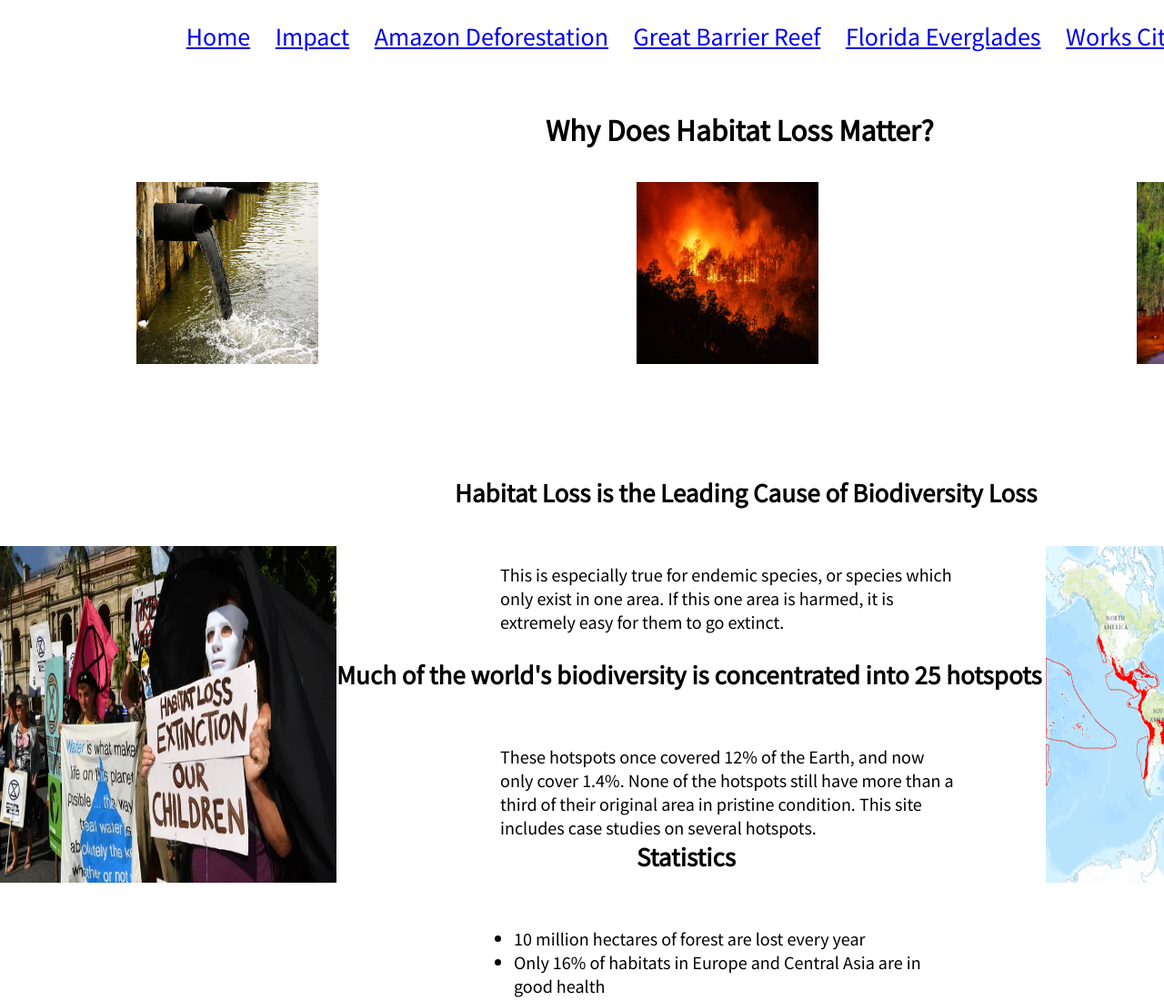
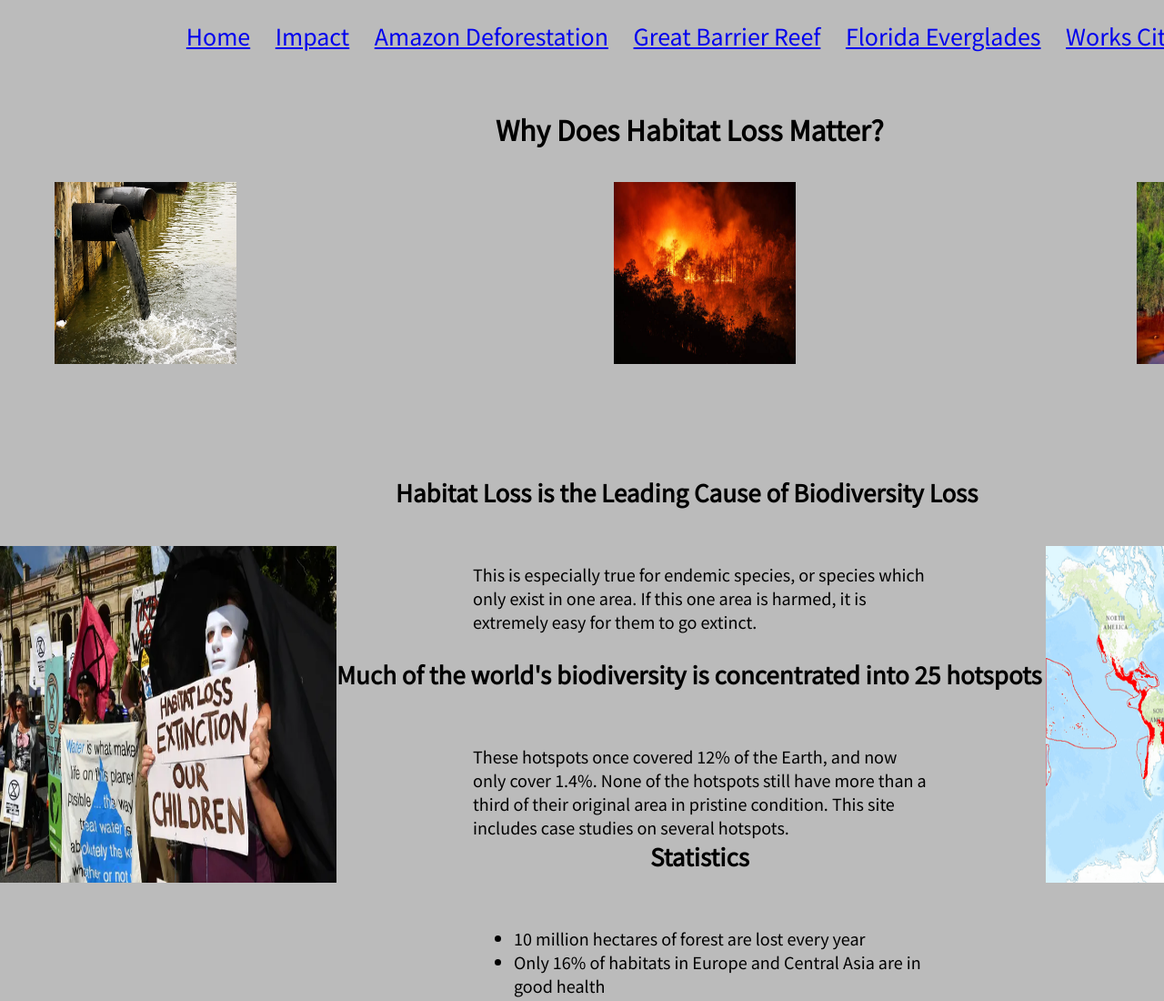
Before and after one commit to TimGoggin/EnviroArtistBook, a plain HTML site: page impact.html in a window 1280 px wide. Shown: the top 1100 px of the page at 91% size. Drawn offline with Linux system fonts and the light colour scheme.

Commit message:
color and initial adjustments to impact page

```diff
--- a/impactstyle.css
+++ b/impactstyle.css
@@ -3,6 +3,7 @@
 body {
     font-family: 'Noto Sans SC', sans-serif;
     font-size: 25px;
+    background-color: #BBBBBB;
 }
 
 /**classes**/
@@ -16,15 +17,15 @@ body {
     height: 35px;
     margin: 0 auto;
     padding : 0;
-    background-color :white;
+    background-color :#BBBBBB;
     text-align : center;
 
 }
 
 .navbar li {
     width: 300 px;
-    background-color: white;
-    border: 1px solid white;
+    background-color: #BBBBBB;
+    border: 1px solid #BBBBBB;
     padding: 10px;
     display: inline-block;
     line-height: 40px;
@@ -78,26 +79,26 @@ body {
 /** ids **/
 
 #impact{
-    left: 600px;
+    left: 545px;
     top:100px;
 }
 
 #thailand{
-    left: 700px;
+    left: 675px;
     top: 200px;
     width: 200px;
     height: 200px;
 }
 
 #subheading1{
-    left: 500px;
+    left: 435px;
     top: 500px;
     width: 900px;
     height: 37px;
 }
 
 #p1{
-    left: 550px;
+    left: 520px;
     top: 600px;
     width: 500px;
     height: 200px;
@@ -110,7 +111,7 @@ body {
 }
 
 #waterpollution{
-    left: 150px;
+    left: 60px;
     top: 200px;
     width: 200px;
     height: 200px;
@@ -136,7 +137,7 @@ body {
 }
 
 #p2{
-    left: 550px;
+    left: 520px;
     top: 800px;
     width: 500px;
     height: 200px;
@@ -144,7 +145,7 @@ body {
 
 #subheading3{
     top: 900px;
-    left: 700px;
+    left: 715px;
     width: 800px;
     height: 200px;
 }
@@ -158,17 +159,17 @@ body {
 
 #stat1{
     top: 1175px;
-    left:0px;
+    left:60px;
 }
 
 #stat2{
     top: 1175px;
-    left:600px;
+    left:585px;
 }
 
 #explainer{
     top: 1550px;
-    left: 600px;
+    left: 487px;
 }
 
 #circlechart{
```
